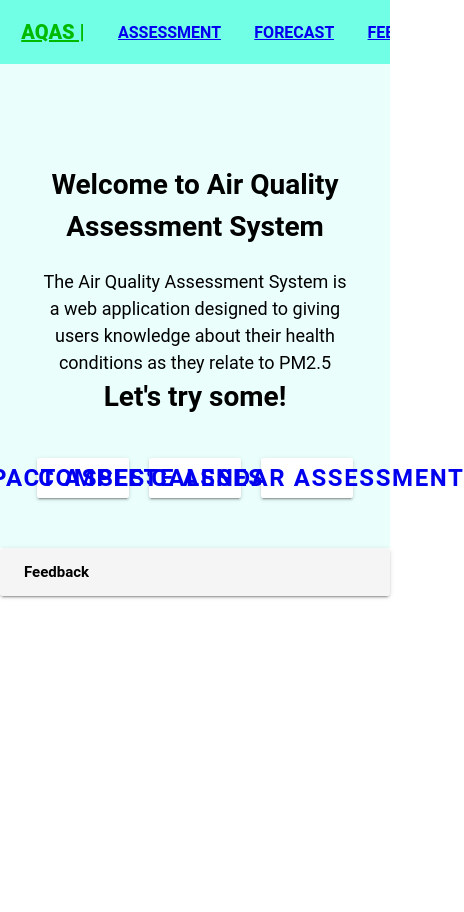
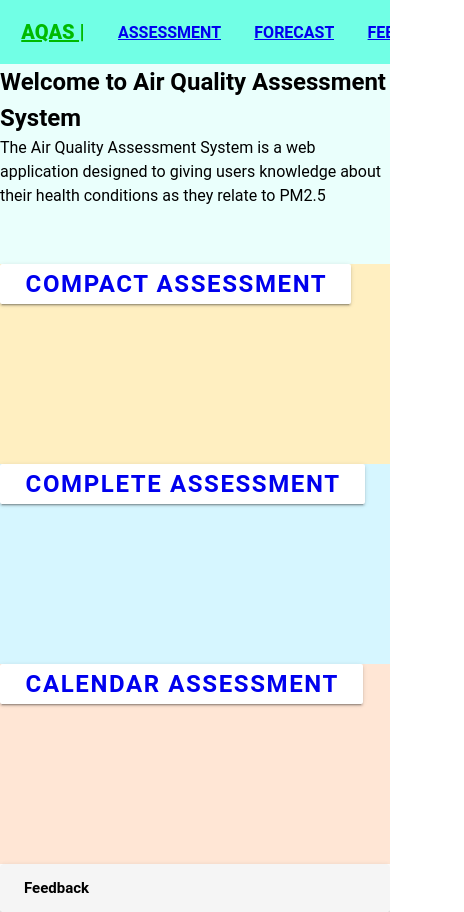
Before and after one commit to sodaop12/Air-Quality-Assessment-System-Front-end, a Vue app: page / in a window 390 px wide. Shown: the whole page, 464 px wide, since content can reach past the window. Before the commit the page ends 844 px from the top, so only its background shows below. Built offline with nearby package versions, Linux system fonts and the light colour scheme.

Commit message:
Erase all hover + config for home page

```diff
--- a/src/App.vue
+++ b/src/App.vue
@@ -54,8 +54,8 @@
       </v-toolbar>
     </nav>
     <router-view />
-    <Footer />
   </div>
+  <Footer />
 </template>
 
 <script>
@@ -94,7 +94,6 @@ export default {
 .container {
   position: relative;
   display: flex;
-  height: calc(100vh - 50px);
 }
 .navbar {
   background-color: #d1fff7;
@@ -137,13 +136,6 @@ export default {
   display: flex;
   align-items: center;
   padding: 5px;
-}
-.nav-title:hover,
-.navbar-item:hover,
-.nav-sub:hover {
-  transition: background-color 0.3s, color 0.3s;
-}
-.mini_topic:hover {
 }
 
 .navbar-menu {
@@ -201,10 +193,6 @@ export default {
   margin-bottom: 5px;
 }
 
-.dropdown-menu a:hover {
-  color: #42b983;
-}
-
 .dropdown.active .nav-sub {
   color: #fff; /* Text color when dropdown is active */
 }
--- a/src/assets/css/Action_Element.css
+++ b/src/assets/css/Action_Element.css
@@ -27,10 +27,6 @@
 
   tr:nth-child(even) {
     background-color: #c1fff7;
-  }
-
-  tr:hover {
-    background-color: rgba(0, 255, 255, 0.396);
   }
 
   /* for submit button */
--- a/src/assets/css/Based_Element.css
+++ b/src/assets/css/Based_Element.css
@@ -36,12 +36,13 @@
 /* set content are for small size */
 @media (max-width: 768px) {
   .container {
-    flex-direction: column;
+    flex: 1;
   }
-
   .content {
     width: 100%;
   }
+
+
 }
 
 /* for page link */
@@ -72,10 +73,6 @@
   border-radius: 20px;
   text-decoration: none;
   color: #000;
-}
-
-.page-link:hover {
-  background-color: #48d6b4;
 }
 
 /* for Section title */
--- a/src/components/FeedbackComponent.vue
+++ b/src/components/FeedbackComponent.vue
@@ -125,10 +125,6 @@ export default {
   transition: color 0.3s;
 }
 
-.social-icons a:hover {
-  color: #007bff;
-}
-
 .validation-message {
   color: red;
   margin-top: 10px;
--- a/src/views/FeedbackView.vue
+++ b/src/views/FeedbackView.vue
@@ -149,15 +149,6 @@ label {
   display: block;
   font-size: 12px;
 }
-@media (max-width: 768px) {
-  .container {
-    flex-direction: column;
-  }
-
-  .content {
-    width: 100%;
-  }
-}
 label,
 input {
   margin-bottom: 10px;
--- a/src/views/ForecastView.vue
+++ b/src/views/ForecastView.vue
@@ -98,16 +98,6 @@ export default {
 @import "../assets/css/Based_Element.css";
 @import "../assets/css/custom_main_font.css";
 
-@media (max-width: 768px) {
-  .container {
-    flex-direction: column;
-  }
-
-  .content {
-    width: 100%;
-  }
-}
-
 .forecast {
   width: 80%;
   max-width: 400px;
@@ -148,10 +138,6 @@ export default {
   margin-top: 10px;
 }
 
-.submit-button:hover {
-  background-color: #48e0c2;
-}
-
 .response-section {
   margin-top: 20px;
 }
--- a/src/views/HomeView.vue
+++ b/src/views/HomeView.vue
@@ -1,34 +1,32 @@
 <template>
-  <div class="container">
-    <div class="intro">
-      <div class="content-row">
+  <section class="part1">
     <h1>Welcome to Air Quality Assessment System</h1>
     <p>
-          The Air Quality Assessment System is a web application designed to
-          giving users knowledge about their health conditions as they relate to
-          PM2.5
+      The Air Quality Assessment System is a web application designed to giving
+      users knowledge about their health conditions as they relate to PM2.5
     </p>
-        <h1>Let's try some!</h1>
-        <div class="column-container">
+  </section>
+  <section class="part2">
     <v-btn rounded="sm" size="x-large" density="compact">
       <router-link to="/compact_as" class="custom-font">
         Compact Assessment
       </router-link>
     </v-btn>
+  </section>
+  <section class="part3">
     <v-btn rounded="sm" size="x-large" density="compact">
       <router-link to="/complete_as" class="custom-font">
         Complete Assessment
       </router-link>
     </v-btn>
+  </section>
+  <section class="part4">
     <v-btn rounded="sm" size="x-large" density="compact">
       <router-link to="/calendar_as" class="custom-font">
         Calendar Assessment
       </router-link>
     </v-btn>
-        </div>
-      </div>
-    </div>
-  </div>
+  </section>
 </template>
 
 <script>
@@ -39,6 +37,31 @@ export default {};
 
 <style scoped>
 @import "../assets/css/Based_Element.css";
+.part1,
+.part2,
+.part3,
+.part4 {
+  height: 500px;
+}
+.part1 {
+  height: 200px;
+  background-color: #eafffc; /* Your background color for part1 */
+}
+
+.part2 {
+  height: 200px;
+  background-color: #ffefc1; /* Your background color for part2 */
+}
+
+.part3 {
+  height: 200px;
+  background-color: #d6f6ff; /* Your background color for part3 */
+}
+
+.part4 {
+  height: 200px;
+  background-color: #ffe6d5; /* Your background color for part4 */
+}
 
 .container {
   background-color: #eafffc;
@@ -71,39 +94,6 @@ export default {};
   border-radius: 4px;
   cursor: pointer;
 }
-.content-row {
-  display: flex;
-  flex-direction: column;
-  align-items: center;
-  justify-content: center;
-  margin: 50px;
-  text-align: center;
-}
-
-.column-container {
-  display: grid;
-  grid-template-columns: repeat(3, 1fr);
-  grid-gap: 20px;
-  margin-top: 40px;
-}
-
-.column {
-  background-color: #d1fff7;
-  padding: 20px;
-  border-radius: 4px;
-  text-align: center;
-  border: 4px solid #333;
-}
-
-.column:hover {
-  background-color: #71ffe5;
-  padding: 10px;
-}
-.column-description {
-  margin-left: 10px;
-  margin-right: 10px;
-}
-
 /* In your CSS stylesheet */
 .custom-font {
   font-size: 24px;
```
Lines whose indentation alone changed are shown as unchanged.
